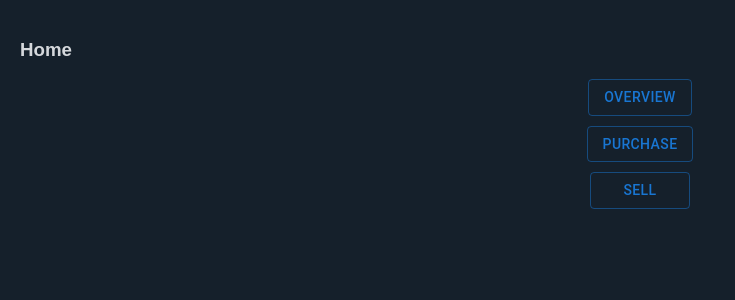
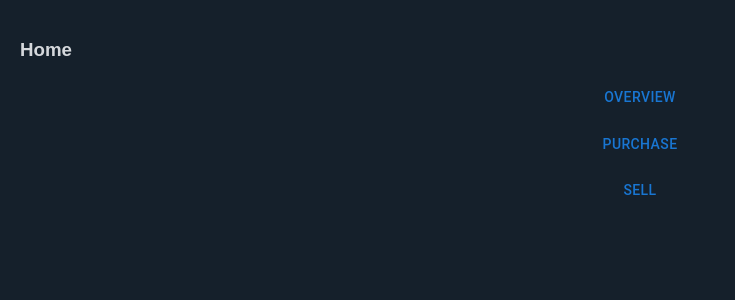
Before and after one commit to joshnice/investment_tracker, a React (Create React App) app: page / in a window 1280 px wide. Shown: the top 300 px of the page, without its empty margins (0-735 px from the left). Built offline with nearby package versions, Linux system fonts and the light colour scheme.

Commit message:
Button refactor

```diff
--- a/src/components/button.tsx
+++ /dev/null
@@ -1,18 +0,0 @@
-import styled from "@emotion/styled";
-import { Button as MUIButton, ButtonTypeMap } from "@mui/material";
-import React, { FunctionComponent,  } from "react";
-
-interface ButtonProps {
-    height?: number;
-    onClick: () => void;
-}
-
-const Button: FunctionComponent<ButtonProps> = ({ height = 30, onClick, children }) =>
-    <StyledButton variant="outlined" height={height} onClick={onClick}> {children}</StyledButton>
-
-const StyledButton = styled(MUIButton)<{ height: number }>`
-    min-width: 100px;
-    height: ${({ height }) => height};
-`;
-
-export default Button;
--- a/src/components/form-component.tsx
+++ b/src/components/form-component.tsx
@@ -1,6 +1,5 @@
-import { Dialog, DialogActions, DialogContent, DialogTitle, Modal } from "@mui/material";
+import { Button, Dialog, DialogActions, DialogContent, DialogTitle, Modal } from "@mui/material";
 import { FunctionComponent } from "react";
-import Button from "./button";
 
 interface FormProps {
     open: boolean;
@@ -15,7 +14,7 @@ const FormComponent: FunctionComponent<FormProps> = ({ open, submit, disableSubm
         <DialogContent>We need some content</DialogContent>
         <DialogActions>
             <Button onClick={cancel}>Cancel</Button>
-            <Button onClick={submit} disable={disableSubmit}>Save</Button>
+            <Button onClick={submit} disabled={disableSubmit}>Save</Button>
         </DialogActions>
     </Dialog>
 )
--- a/src/components/home-button.tsx
+++ b/src/components/home-button.tsx
@@ -1,6 +1,6 @@
+import { Button } from "@mui/material";
 import { FunctionComponent } from "react";
 import { useNavigate } from "react-router-dom";
-import Button  from "./button";
 
 const HomeButtonCompoent: FunctionComponent = () => {
     const navigate = useNavigate();
--- a/src/pages/home.tsx
+++ b/src/pages/home.tsx
@@ -2,7 +2,7 @@ import React, { FunctionComponent } from "react";
 import { useNavigate } from "react-router-dom";
 import { Pages } from "../types/global";
 import styled from '@emotion/styled'
-import Button  from "../components/button";
+import { Button } from "@mui/material";
 
 const HomeComponent: FunctionComponent = () => {
     const navigate = useNavigate();
--- a/src/pages/purchase.tsx
+++ b/src/pages/purchase.tsx
@@ -1,4 +1,5 @@
 import styled from "@emotion/styled";
+import { Button } from "@mui/material";
 import React, { FunctionComponent, useEffect, useState } from "react";
 import { getCryptoPrices } from "../APIs/crypto";
 import { getStockPrices } from "../APIs/stock";
@@ -7,7 +8,6 @@ import FormComponent from "../components/form-component";
 import HomeButton from "../components/home-button";
 import { columnDefinitionToValue } from "../helper/data-table-helpers";
 import { mockPurchases } from "../mock_data/mock_data";
-import Button  from "../components/button";
 import { HomeButtonContainer } from "../styles/home-button-container";
 import { ColumnType, PurchaseTableType } from "../types/data-table-types";
 
@@ -45,7 +45,7 @@ const PurchaseComponent: FunctionComponent = () => {
 
     const [showPurchaseForm, setShowPurchaseForm] = useState<boolean>(false);
 
-    const [purchaseFormDisableSubmit, setPurchaseFormDisableSubmit ] = useState<boolean>(false);
+    const [purchaseFormDisableSubmit, setPurchaseFormDisableSubmit] = useState<boolean>(false);
 
     // Handlers
 
```
